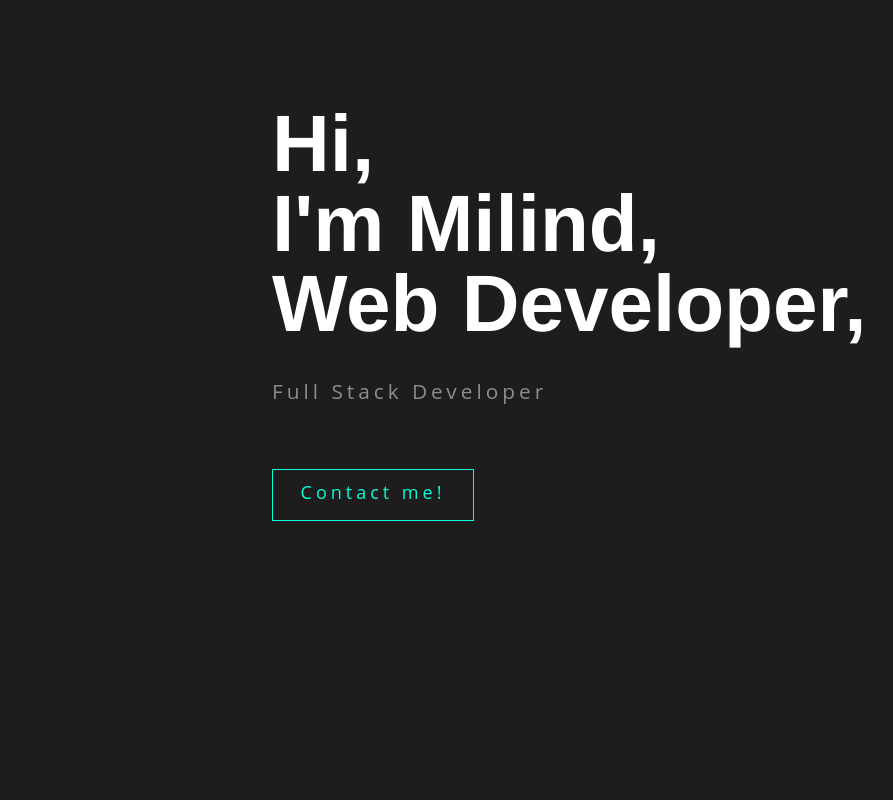
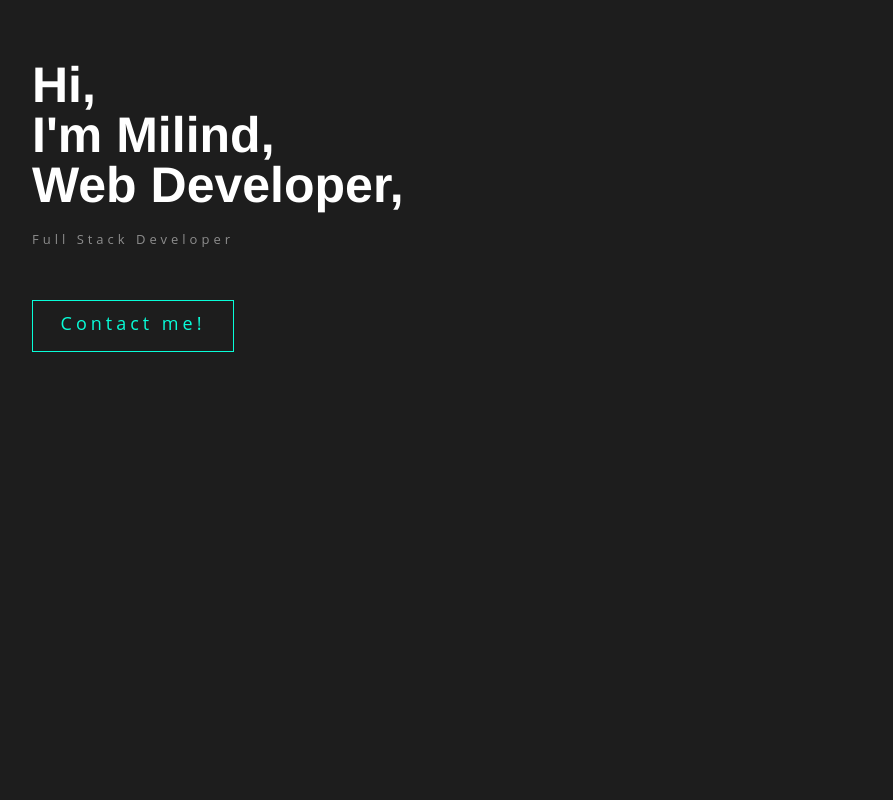
Before and after one commit to sambit-sunny/dev-portfolio, a React (Create React App) app: page / in a window 1280 px wide. Shown: the top 800 px of the page, without its empty margins (8-901 px from the left). Built offline with nearby package versions, Linux system fonts and the light colour scheme.

Commit message:
Add global styles

```diff
--- a/src/App.css
+++ b/src/App.css
@@ -1,3 +1,19 @@
+*,
+*::after,
+*::before {
+    padding: 0;
+    margin: 0;
+}
+
+html {
+    font-size: 62.5%;
+    min-width: 320px;
+    line-height: 1.15;
+    -ms-text-size-adjust: 100%;
+    -webkit-text-size-adjust: 100%;
+    display: block;
+}
+
 body {
     font-size: 1.6rem;
     line-height: 1.5;
@@ -9,4 +25,17 @@ body {
     padding-left: 13rem;
     overflow-y: scroll;
     overflow-x: hidden;
+    margin: 0;
 }
+
+@media screen and (max-width: 600px) {
+    body {
+        font-size: 1.5rem;
+    }
+}
+
+@media screen and (max-width: 1300px) {
+    body {
+        padding-left: 0;
+    }
+}
```
